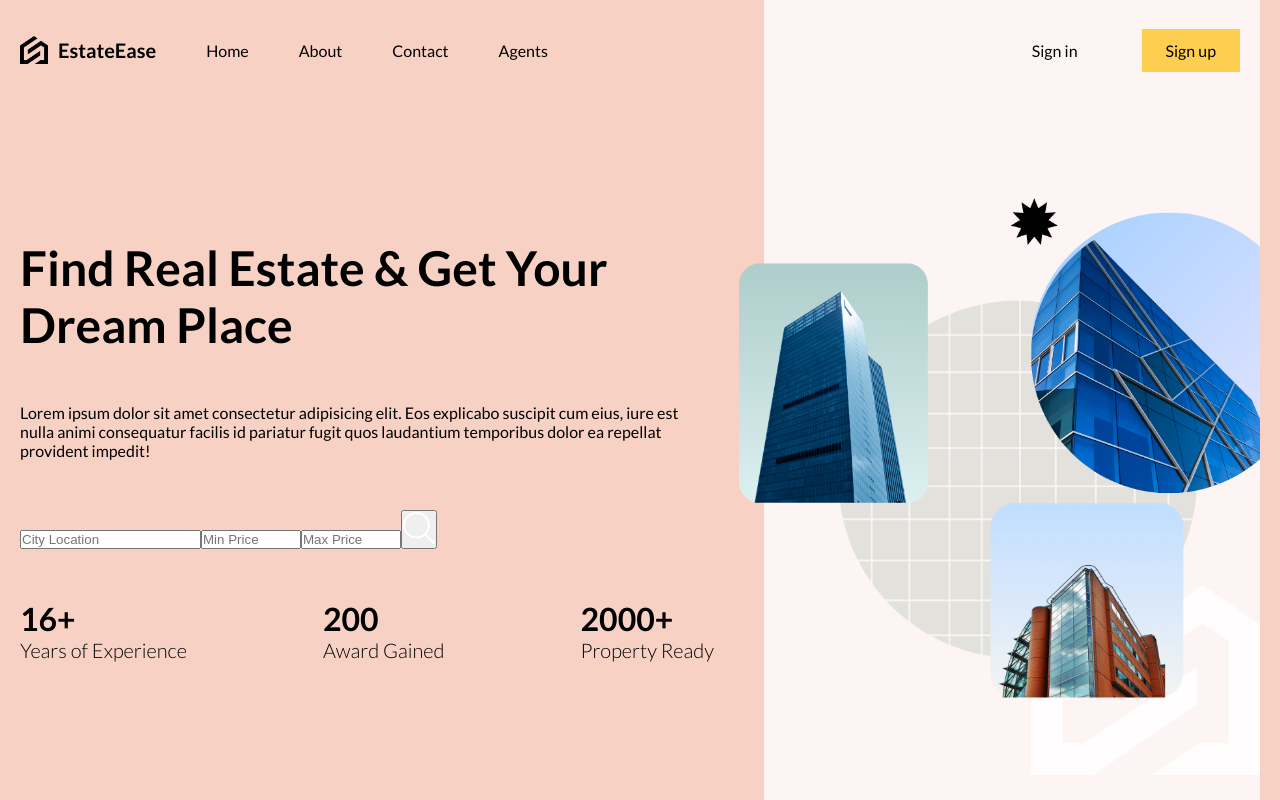
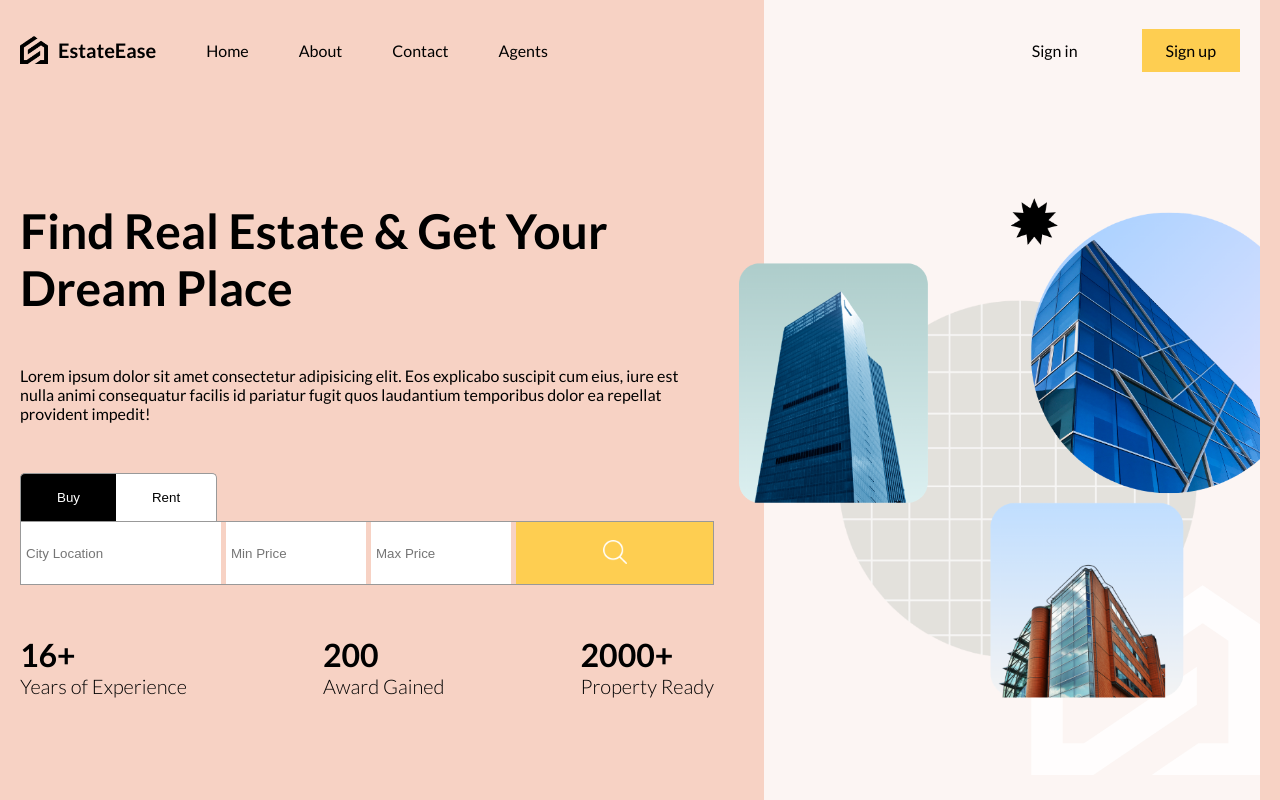
Before and after one commit to ishitagit2003/EstateEase, a React (Vite) app: page / in a window 1280 px wide. Shown: the top 800 px of the page. Built offline with nearby package versions, Linux system fonts and the light colour scheme.

Commit message:
HOmepage ui

```diff
--- a/src/components/searchBar/SearchBar.jsx
+++ b/src/components/searchBar/SearchBar.jsx
@@ -1,9 +1,33 @@
+import { useState } from "react";
 import "./searchBar.scss";
 
+const types = ["buy", "rent"];
+
 function SearchBar() {
-return (
+  const [query, setQuery] = useState({
+    type: "buy",
+    location: "",
+    minPrice: 0,
+    maxPrice: 0,
+  });
+
+  const switchType = (val) => {
+    setQuery((prev) => ({ ...prev, type: val }));
+  };
+   //everyhting same location, minprice, maxprice only type changed
+  return (
     <div className="searchBar">
-      <div className="type"></div>
+      <div className="type">
+        {types.map((type) => (
+          <button
+            key={type}
+            onClick={() => switchType(type)}
+            className={query.type === type ? "active" : ""}
+          >
+            {type}
+          </button>
+        ))}
+      </div>
       <form>
         <input type="text" name="location" placeholder="City Location" />
         <input
@@ -24,7 +48,8 @@
           <img src="/search.png" alt="" />
         </button>
       </form>
-      </div>
-)}
+    </div>
+  );
+}
 
 export default SearchBar;
--- a/src/components/searchBar/searchBar.scss
+++ b/src/components/searchBar/searchBar.scss
@@ -0,0 +1,91 @@
+@import "../../responsive.scss";
+
+.searchBar {
+  .type {
+
+    button {
+      padding: 16px 36px;
+      border: 1px solid #999;
+      border-bottom: none;
+      cursor: pointer;
+      background-color: white;
+      text-transform: capitalize;
+
+      &.active {
+        background-color: black;
+        color: white;
+      }
+
+      &:first-child {
+        border-top-left-radius: 5px;
+        border-right: none;
+      }
+      &:last-child {
+        border-top-right-radius: 5px;
+        border-left: none;
+      }
+    }
+  }
+
+  form {
+    border: 1px solid #999;
+    display: flex;
+    justify-content: space-between;
+    height: 64px;
+    gap: 5px;
+
+    @include sm {
+      flex-direction: column;
+      border: none;
+    }
+
+    input {
+      border: none;
+      padding: 0px 10px;
+      width: 200px;
+
+      @include lg {
+        padding: 0px 5px;
+        //for 4th & 1st item
+        &:nth-child(2),
+        &:nth-child(3) {
+          width: 140px;
+        //for 2nd & 3rd item
+        }
+      }
+      @include md {
+        width: 200px;
+        &:nth-child(2),
+        &:nth-child(3) {
+          width: 200px;
+        }
+      }
+
+      @include sm{
+        width: auto;
+        &:nth-child(2),
+        &:nth-child(3) {
+          width: auto;
+        }
+        padding: 20px;
+        border: 1px solid #999;
+      }
+    }
+
+    button {
+      border: none;
+      cursor: pointer;
+      background-color: #fece51;
+      flex: 1;
+
+      @include sm{
+        padding: 10px;
+      }
+
+      img {
+        width: 24px;
+        height: 24px;
+      }
+    }
+  }
+}
```
